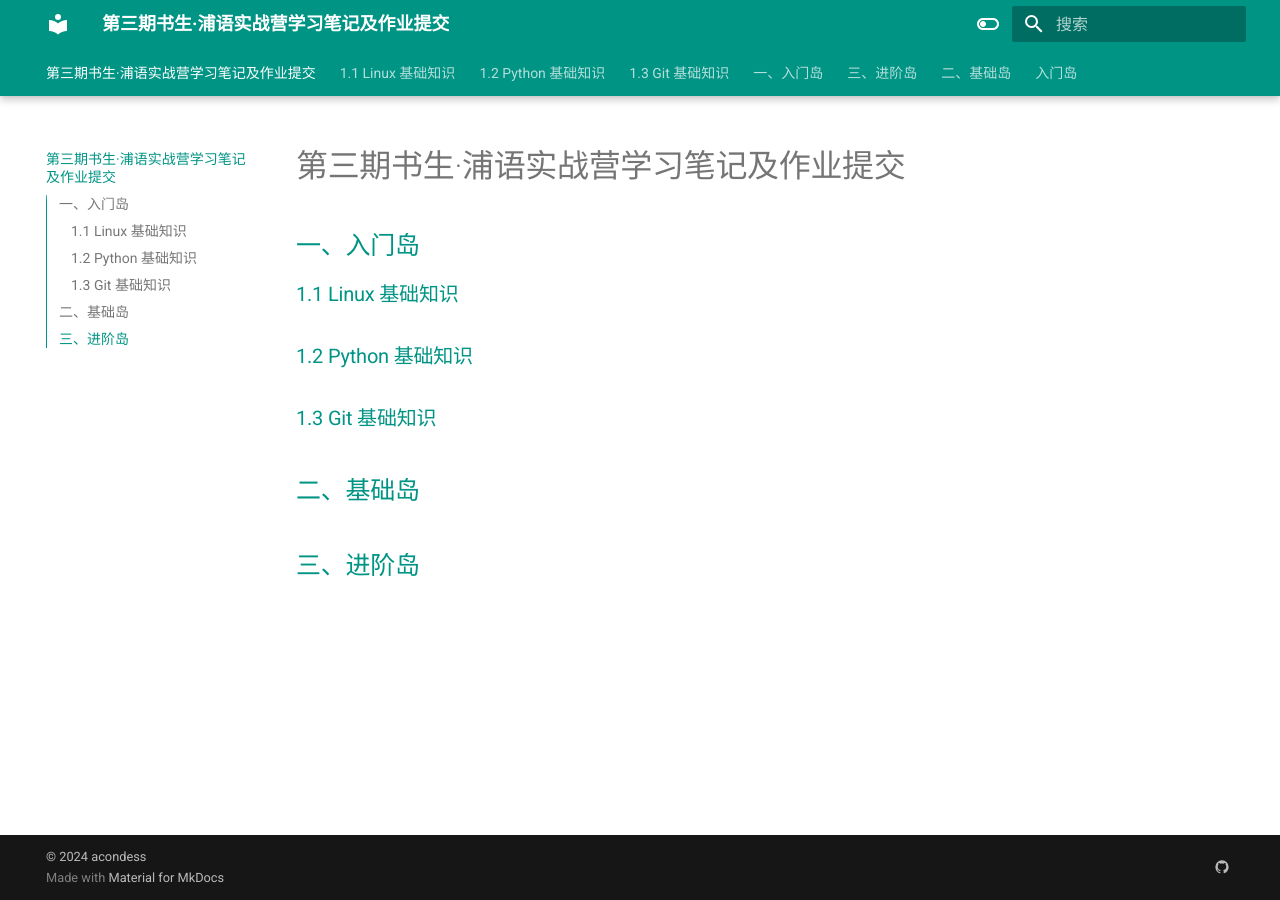
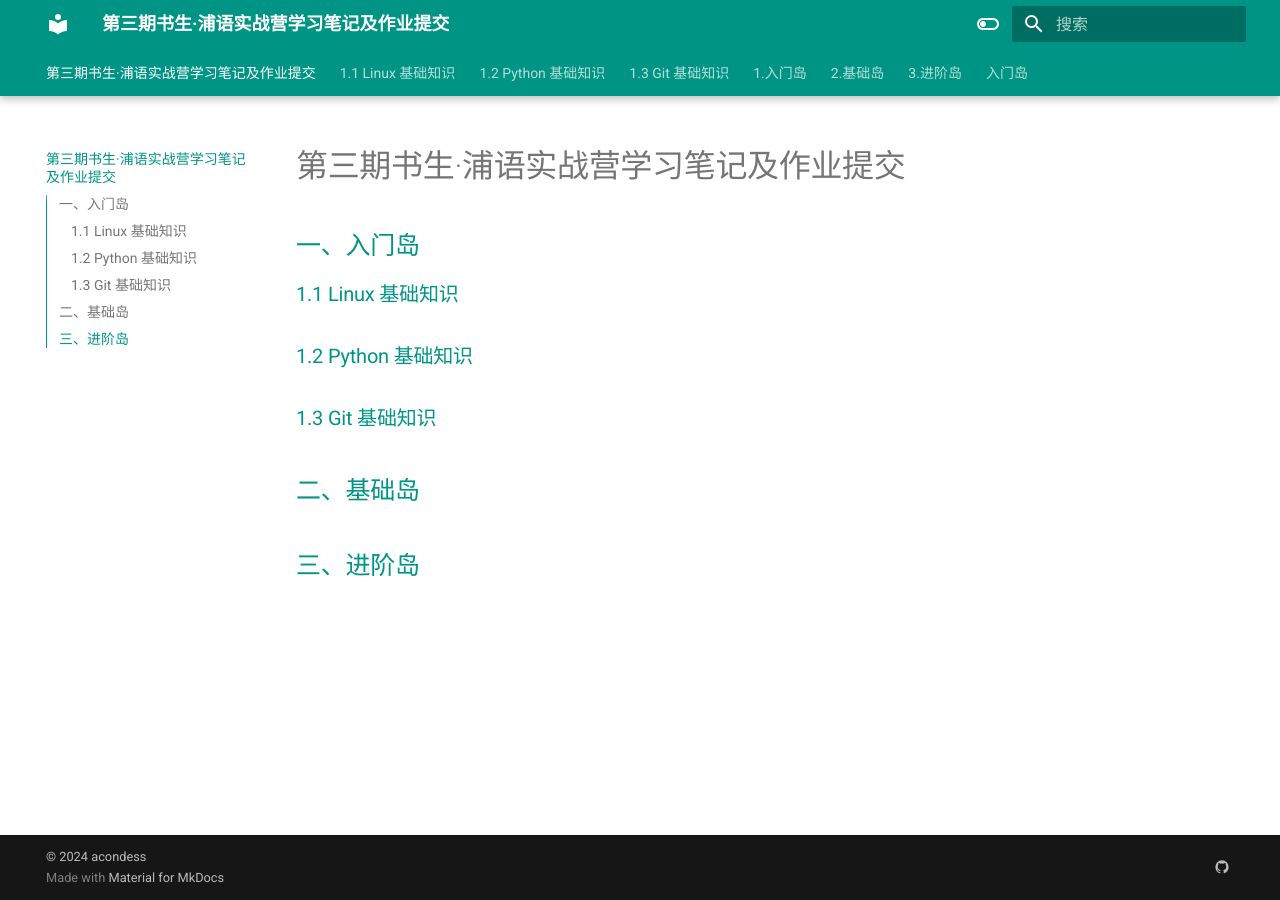
Before and after one commit to acondess/InternLM_learn_3, an MkDocs documentation site: the page built from docs/index.md, in a window 1280 px wide. Built offline with MkDocs 1.6.1 and Material for MkDocs 9.7.7, drawn with Linux system fonts in a browser that asks for light colours; some of the changed lines change nothing that is shown.

Commit message:
修改排序

```diff
--- a/docs/index.md
+++ b/docs/index.md
@@ -1,6 +1,6 @@
 # 第三期书生·浦语实战营学习笔记及作业提交
 
-## [一、入门岛](一、入门岛.md)
+## [一、入门岛](1.入门岛.md)
 
 ### [1.1 Linux 基础知识](1.1%20Linux%20基础知识.md)
 
@@ -9,6 +9,6 @@
 ### [1.3 Git 基础知识](1.3%20Git%20基础知识.md)
 
 
-## [二、基础岛](二、基础岛.md)
+## [二、基础岛](2.基础岛.md)
 
-## [三、进阶岛](三、进阶岛.md)
+## [三、进阶岛](3.进阶岛.md)
```
Also changed, not shown: docs/1.入门岛.md (added), docs/2.基础岛.md (added), docs/3.进阶岛.md (added), docs/一、入门岛.md (deleted), docs/三、进阶岛.md (deleted), docs/二、基础岛.md (deleted), 入门岛/1.1 Linux 基础知识.md (added), 入门岛/1.2 Python 基础知识.md (added), 入门岛/1.3 Git 基础知识.md (added).
